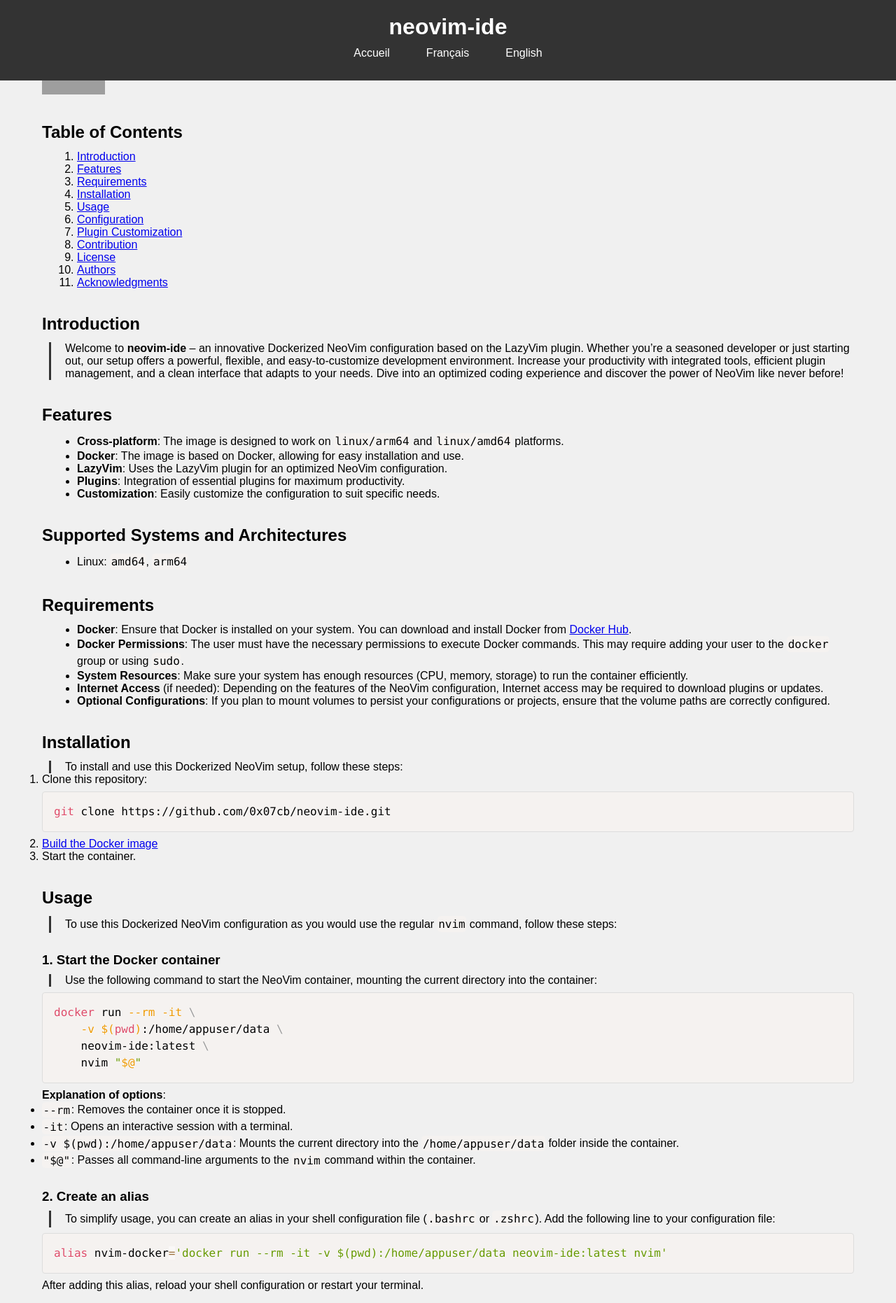
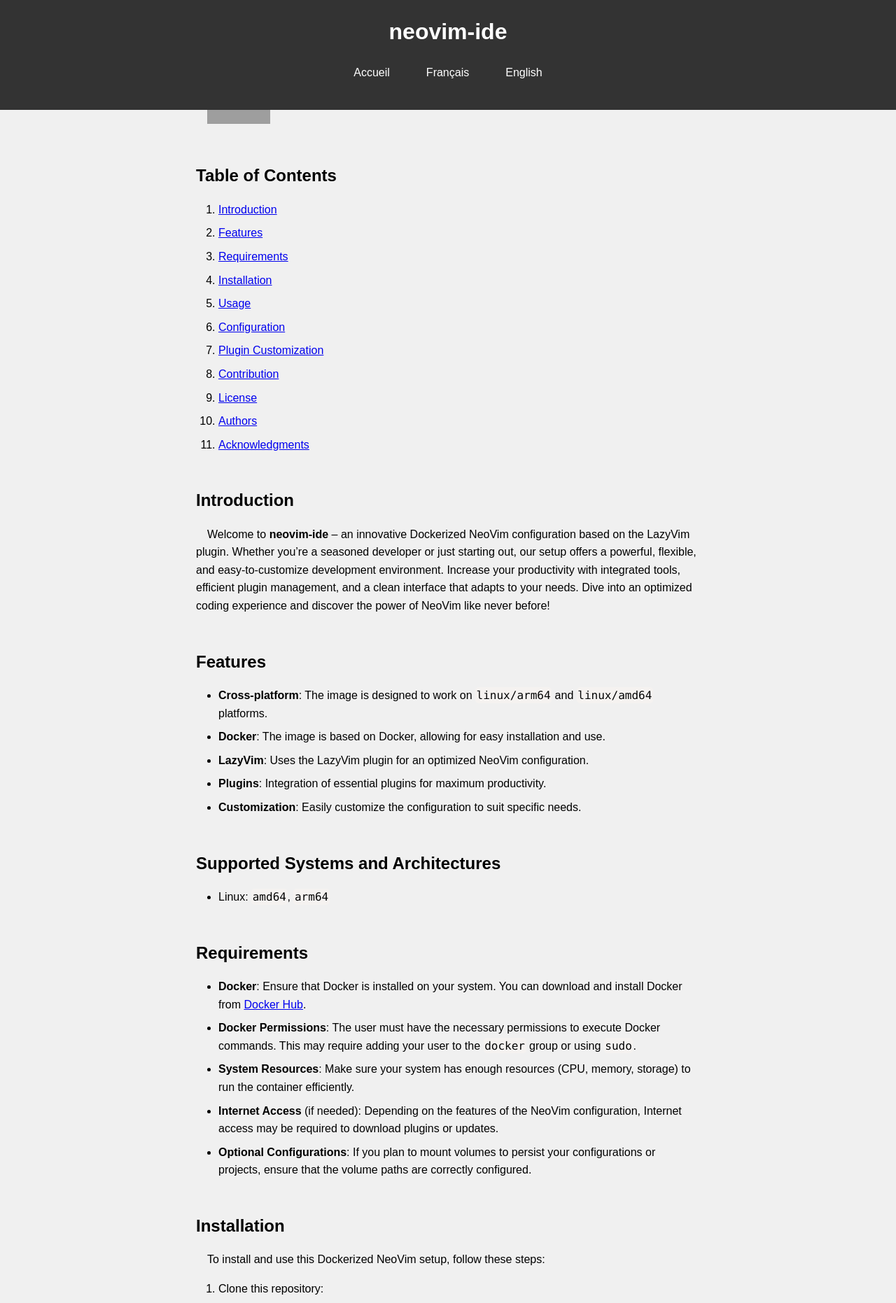
Before and after one commit to 0x07CB/neovim-ide, a Jekyll site: the page built from index.md, in a window 1280 px wide. Shown: the top 1862 px of the page at 70% size. Built offline with Jekyll 4.4.1, drawn with Linux system fonts in a browser that asks for light colours; nearby versions of some CDN libraries; grey boxes are pictures that could not be loaded.

Commit message:
update style.css

```diff
--- a/assets/css/style.css
+++ b/assets/css/style.css
@@ -8,10 +8,12 @@
     --padding-header: 20px;
     --padding-footer: 10px;
     --nav-margin: 0 10px;
-    --content-max-width: 1200px;
-    --content-padding: 0 20px;
+    --content-max-width: 800px;
+    --content-padding: 0 40px;
     --code-background: #f4f4f4;
     --code-border-color: #ddd;
+    --section-spacing: 2em;
+    --paragraph-indent: 1em;
 }
 
 /* Reset de base */
@@ -27,6 +29,7 @@
     min-height: 100vh;
     display: flex;
     flex-direction: column;
+    line-height: 1.6;
 }
 
 /* Header */
@@ -39,7 +42,7 @@
 
 /* Navigation */
 nav {
-    margin: 10px 0;
+    margin: 20px 0;
 }
 
 nav ul {
@@ -68,7 +71,6 @@
 /* Main Content */
 main {
     flex: 1;
-    padding: 20px;
     max-width: var(--content-max-width);
     margin: 0 auto;
     padding: var(--content-padding);
@@ -76,38 +78,27 @@
 
 /* Styles pour les titres et leur contenu */
 main h1, main h2, main h3, main h4, main h5, main h6 {
-    margin-top: 1.5em;
+    margin-top: var(--section-spacing);
     margin-bottom: 0.5em;
 }
 
-main h1 + p,
-main h2 + p,
-main h3 + p,
-main h4 + p,
-main h5 + p,
-main h6 + p {
-    padding-left: 20px;
-    border-left: 3px solid var(--primary-color);
-    margin-left: 10px;
+main h1 + *, main h2 + *, main h3 + *, main h4 + *, main h5 + *, main h6 + * {
+    margin-top: 1em;
 }
 
-/* Styles pour les listes sous les titres */
-main h1 + ul,
-main h2 + ul,
-main h3 + ul,
-main h4 + ul,
-main h5 + ul,
-main h6 + ul,
-main h1 + ol,
-main h2 + ol,
-main h3 + ol,
-main h4 + ol,
-main h5 + ol,
-main h6 + ol {
-    padding-left: 40px;
-    margin-left: 10px;
+main p {
+    margin-bottom: 1em;
+    text-indent: var(--paragraph-indent);
 }
 
+main ul, main ol {
+    margin-bottom: 1em;
+    padding-left: 2em;
+}
+
+main li {
+    margin-bottom: 0.5em;
+}
 
 /* Code blocks */
 pre {
@@ -116,7 +107,7 @@
     border-radius: 4px;
     padding: 15px;
     overflow-x: auto;
-    margin: 15px 0;
+    margin: 1.5em 0;
 }
 
 code {
@@ -129,11 +120,15 @@
     color: var(--secondary-color);
     text-align: center;
     padding: var(--padding-footer);
-    /* Suppression du positionnement fixe */
+    margin-top: var(--section-spacing);
 }
 
 /* Responsive Design */
 @media (max-width: 768px) {
+    :root {
+        --content-padding: 0 20px;
+    }
+
     nav ul {
         flex-direction: column;
         align-items: center;
@@ -143,15 +138,6 @@
         margin: 5px 0;
     }
 
-    footer {
-        position: relative;
-    }
-}
-
-/* Responsive Design */
-@media (max-width: 768px) {
-    /* ... (styles existants) ... */
-
     main {
         padding: 10px;
     }
```
